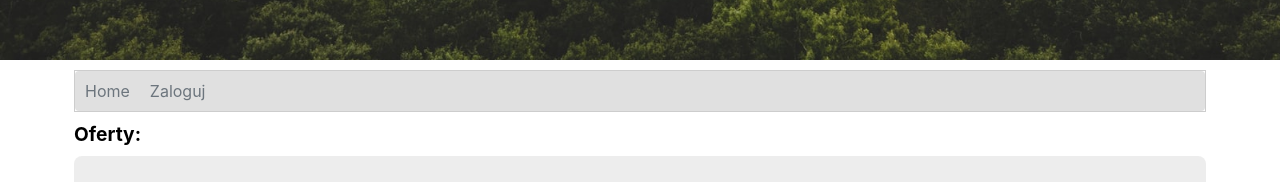
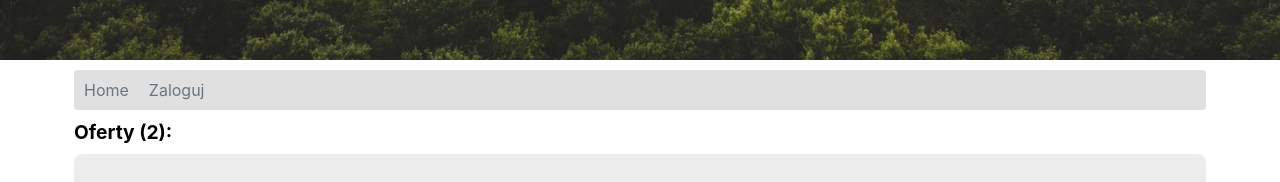
Before and after one commit to ozrobert/noclegi, a React (Create React App) app: page / in a window 1280 px wide. Shown: the part 190-372 px from the top of the page. Built offline with nearby package versions, Linux system fonts and the light colour scheme.

Commit message:
Add and use useMemo hook on slowFunction in Hotels component

```diff
--- a/src/App.js
+++ b/src/App.js
@@ -32,6 +32,13 @@ const backendHotels = [
     },
 ];
 
+const initialState = {
+    isAuthenticated: false,
+    hotels: [],
+    loading: true,
+    theme: 'primary',
+};
+
 const ACTIONS = {
     LOGIN: 'login',
     LOGOUT: 'logout',
@@ -43,20 +50,12 @@ const ACTIONS = {
 const reducer = (state, action) => {
     switch (action.type) {
         case 'login':
-            return {
-                ...state,
-                isAuthenticated: true,
-            };
+            return { ...state, isAuthenticated: true };
         case 'logout':
-            return {
-                ...state,
-                isAuthenticated: false,
-            };
+            return { ...state, isAuthenticated: false };
         case 'change-theme':
-            return {
-                ...state,
-                theme: state.theme === 'primary' ? 'blue' : 'primary',
-            };
+            const theme = state.theme === 'primary' ? 'blue' : 'primary';
+            return { ...state, theme };
         case 'get-hotels':
             return {
                 ...state,
@@ -70,12 +69,6 @@ const reducer = (state, action) => {
 };
 
 function App() {
-    const initialState = {
-        isAuthenticated: false,
-        hotels: [],
-        loading: true,
-        theme: 'primary',
-    };
     const [state, dispatch] = useReducer(reducer, initialState);
 
     const searchHandler = (term) => {
--- a/src/components/Hotels/Hotels.js
+++ b/src/components/Hotels/Hotels.js
@@ -1,24 +1,32 @@
 import styles from './Hotels.module.css';
-import { Component } from 'react';
 import Hotel from './Hotel/Hotel';
 import PropTypes from 'prop-types';
+import { useMemo } from 'react';
 
 const propTypes = {
     hotels: PropTypes.array.isRequired,
 };
 
-class Hotels extends Component {
-    render() {
+const slowFunction = (count) => {
+    for (let i = 0; i < 1500000000; i++) {}
+    return count;
+};
+
+function Hotels(props) {
+    const count = useMemo(
+        () => slowFunction(props.hotels.length),
+        [props.hotels.length]
+    );
+
     return (
         <div className={styles.container}>
-                <h2 className={styles.title}>Oferty:</h2>
-                {this.props.hotels.map((hotel) => (
+            <h2 className={styles.title}>Oferty ({count}):</h2>
+            {props.hotels.map((hotel) => (
                 <Hotel key={hotel.id} {...hotel} />
             ))}
         </div>
     );
 }
-}
 
 Hotels.propTypes = propTypes;
 
--- a/src/components/Menu/Menu.module.css
+++ b/src/components/Menu/Menu.module.css
@@ -1,5 +1,4 @@
 .menuContainer {
-    border: 1px solid #cdcdcd;
     margin: 10px;
 }
 
```
Lines whose indentation alone changed are shown as unchanged.
